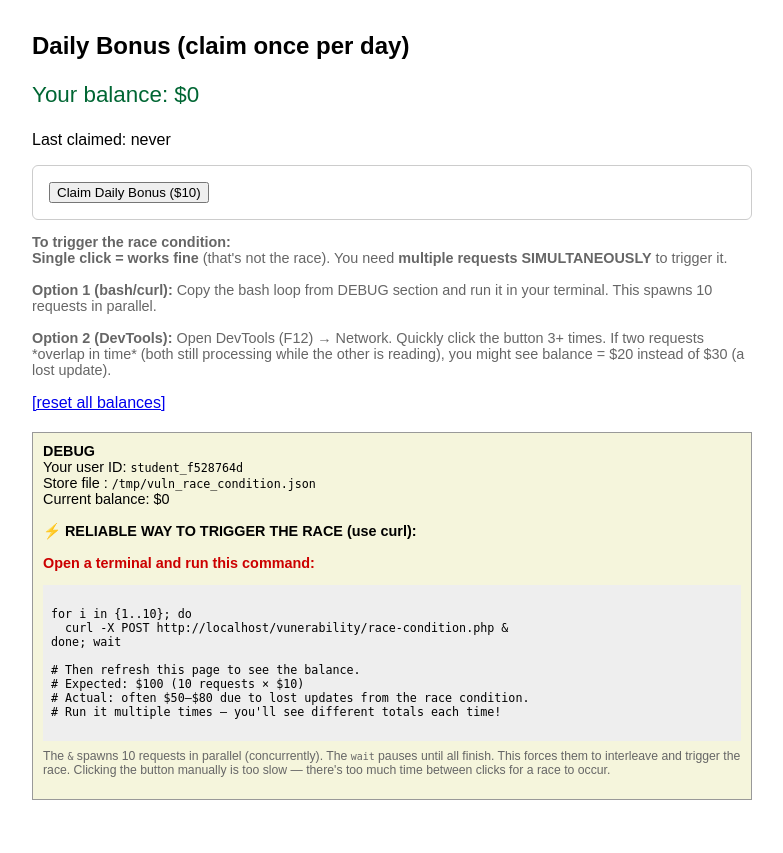
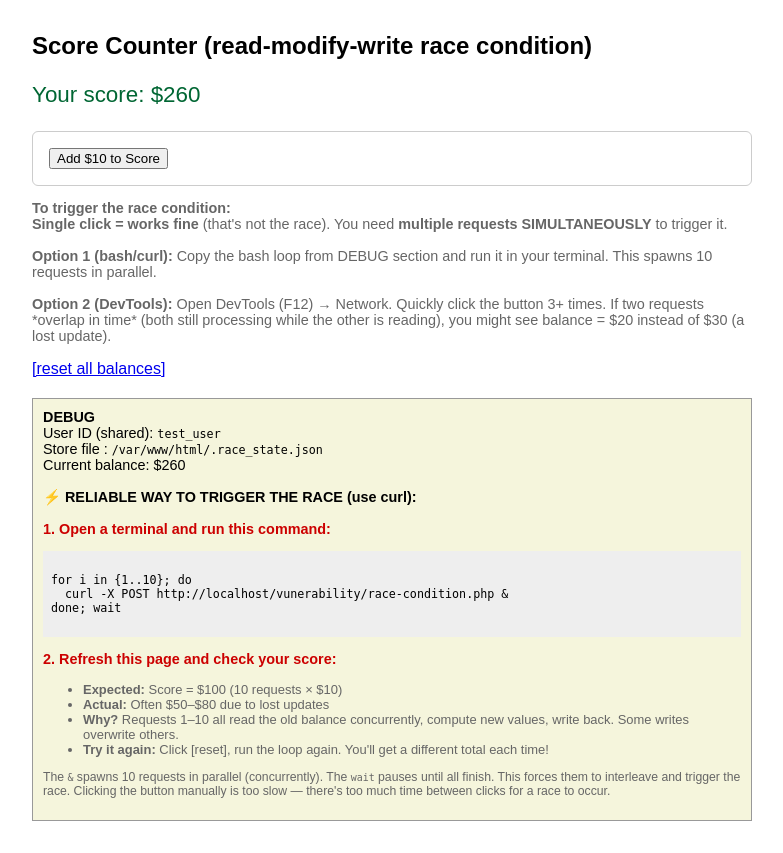
Before and after one commit to Danitife/PhpClass, a PHP site: page /vunerability/race-condition.php in a window 1280 px wide. Shown: the whole page, without its empty margins (248-1031 px from the left). Before the commit the page ends 800 px from the top, so only its background shows below. Run offline with PHP 8.4, Linux system fonts and the light colour scheme.

Commit message:
race cond

```diff
--- a/race-condition.php
+++ b/race-condition.php
@@ -44,7 +44,7 @@
 // REPRODUCE and SEE the race. In production you'd use a database with
 // transactions, atomic operations, or a real cache like Redis.
 
-$store_path = sys_get_temp_dir() . '/vuln_race_condition.json';
+$store_path = __DIR__ . '/.race_state.json';
 
 function load_users($path)
 {
@@ -53,7 +53,12 @@ function load_users($path)
 }
 function save_users($path, $users)
 {
-    file_put_contents($path, json_encode($users));
+    $result = file_put_contents($path, json_encode($users));
+    if ($result === false) {
+        error_log("Failed to write to $path");
+        return false;
+    }
+    return true;
 }
 
 if (isset($_GET['reset'])) {
@@ -63,11 +68,12 @@ if (isset($_GET['reset'])) {
 }
 
 // Simulate a logged-in user (in real code this would be $_SESSION['user_id']).
-$user_id = 'student_' . substr(md5($_SERVER['REMOTE_ADDR']), 0, 8);
+// Using a fixed user_id so browser and curl requests reference the same account.
+$user_id = 'test_user';
 
 $users = load_users($store_path);
 if (!isset($users[$user_id])) {
-    $users[$user_id] = ['balance' => 0, 'last_claim' => null];
+    $users[$user_id] = ['balance' => 0];
 }
 
 $message = null;
@@ -76,46 +82,45 @@ if ($_SERVER['REQUEST_METHOD'] === 'POST') {
     // ------------------------------------------------------------------
     // VULNERABLE LOGIC — Time-of-check vs time-of-use race condition
     //
-    // This is the classic TOCTOU bug. We check, then act. But between
-    // the check and the act, another request can slip through.
+    // This is the classic TOCTOU bug. We read, modify, and write without
+    // a lock. Between the read and write, another request can slip through.
     //
     // Step 1: READ the current state from storage
-    // Step 2: CHECK if the user qualifies (haven't claimed today)
-    // Step 3: COMPUTE the new state (balance + 10)
-    // Step 4: WRITE the new state back
+    // Step 2: COMPUTE the new state (balance + 10)
+    // Step 3: WRITE the new state back
     //
     // A second concurrent request can enter at Step 1 while the first is
     // still at Step 3, and they race to write back different states.
     // Whoever writes last wins. The other's update is lost.
+    //
+    // NOTE: We removed the "claim once per day" check that a real app would
+    // have. That check would gate this endpoint. Here we're focusing ONLY on
+    // the read-modify-write race, so every request increments the balance.
     // ------------------------------------------------------------------
 
-    $today = date('Y-m-d');
+    // Step 1: READ the current state
+    $current_balance = $users[$user_id]['balance'];
 
-    // Step 1 & 2: READ and CHECK
-    if ($users[$user_id]['last_claim'] === $today) {
-        $message = "Already claimed today. Come back tomorrow.";
-    } else {
-        // Step 3: COMPUTE the new state
-        $users[$user_id]['balance'] += 10;
-        $users[$user_id]['last_claim'] = $today;
+    // Step 2: COMPUTE the new state
+    $new_balance = $current_balance + 10;
 
-        // Step 4: WRITE the new state
-        save_users($store_path, $users);
+    // Step 3: WRITE the new state back
+    $users[$user_id]['balance'] = $new_balance;
+    save_users($store_path, $users);
 
-        $message = "Bonus claimed! +$10. New balance: $" . $users[$user_id]['balance'];
-    }
+    $message = "Added $10. New balance: $" . $new_balance;
 }
 
 // Refresh state for display (in case another request changed it)
 $users = load_users($store_path);
-$current_user = $users[$user_id] ?? ['balance' => 0, 'last_claim' => null];
+$current_user = $users[$user_id] ?? ['balance' => 0];
 ?>
 <!DOCTYPE html>
 <html lang="en">
 
 <head>
     <meta charset="UTF-8">
-    <title>Daily Bonus (race condition)</title>
+    <title>Score Counter (race condition demo)</title>
     <style>
         body {
             font-family: sans-serif;
@@ -162,19 +167,18 @@ $current_user = $users[$user_id] ?? ['balance' => 0, 'last_claim' => null];
 
 <body>
 
-    <h2>Daily Bonus (claim once per day)</h2>
-    <p class="balance">Your balance: $<?= htmlspecialchars((int)$current_user['balance']) ?></p>
-    <p>Last claimed: <?= htmlspecialchars($current_user['last_claim'] ?? 'never') ?></p>
+    <h2>Score Counter (read-modify-write race condition)</h2>
+    <p class="balance">Your score: $<?= htmlspecialchars((int)$current_user['balance']) ?></p>
 
     <?php if ($message): ?>
-        <div class="msg <?= strpos($message, 'Already') !== false ? 'bad' : 'ok' ?>">
+        <div class="msg ok">
             <?= htmlspecialchars($message) ?>
         </div>
     <?php endif; ?>
 
     <div class="card">
         <form method="POST">
-            <button type="submit">Claim Daily Bonus ($10)</button>
+            <button type="submit">Add $10 to Score</button>
         </form>
     </div>
 
@@ -194,22 +198,24 @@ $current_user = $users[$user_id] ?? ['balance' => 0, 'last_claim' => null];
 
     <div class="debug">
         <strong>DEBUG</strong><br>
-        Your user ID: <code><?= htmlspecialchars($user_id) ?></code><br>
+        User ID (shared): <code><?= htmlspecialchars($user_id) ?></code><br>
         Store file : <code><?= htmlspecialchars($store_path) ?></code><br>
         Current balance: $<?= htmlspecialchars((int)$current_user['balance']) ?><br>
         <br>
         <strong>⚡ RELIABLE WAY TO TRIGGER THE RACE (use curl):</strong><br>
-        <p style="color:#c00; font-weight:bold;">Open a terminal and run this command:</p>
+        <p style="color:#c00; font-weight:bold;">1. Open a terminal and run this command:</p>
         <code style="display:block; white-space:pre-wrap; background:#eee; padding:8px; margin-top:8px; font-family:monospace;">
 for i in {1..10}; do
   curl -X POST http://localhost/vunerability/race-condition.php &
 done; wait
-
-# Then refresh this page to see the balance.
-# Expected: $100 (10 requests × $10)
-# Actual: often $50–$80 due to lost updates from the race condition.
-# Run it multiple times — you'll see different totals each time!
         </code>
+        <p style="color:#c00; font-weight:bold;">2. Refresh this page and check your score:</p>
+        <ul style="font-size:0.9em; color:#666;">
+            <li><strong>Expected:</strong> Score = $100 (10 requests × $10)</li>
+            <li><strong>Actual:</strong> Often $50–$80 due to lost updates</li>
+            <li><strong>Why?</strong> Requests 1–10 all read the old balance concurrently, compute new values, write back. Some writes overwrite others.</li>
+            <li><strong>Try it again:</strong> Click [reset], run the loop again. You'll get a different total each time!</li>
+        </ul>
         <p style="font-size:0.85em; color:#666; margin-top:8px;">
             The <code>&</code> spawns 10 requests in parallel (concurrently).
             The <code>wait</code> pauses until all finish. This forces them to
```
Also changed, not shown: .race_state.json (added), .test.txt (added).
